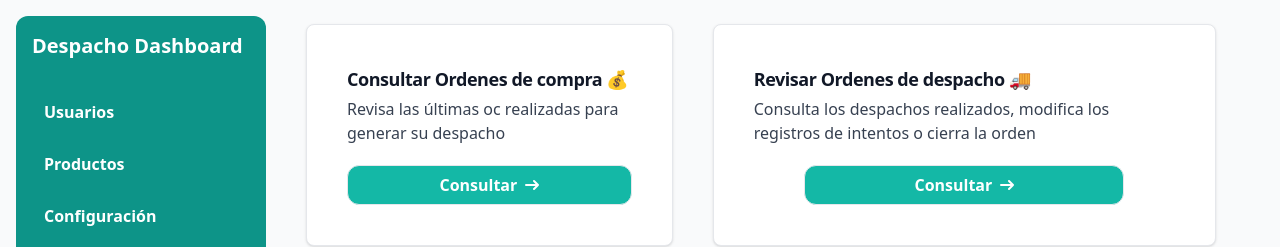
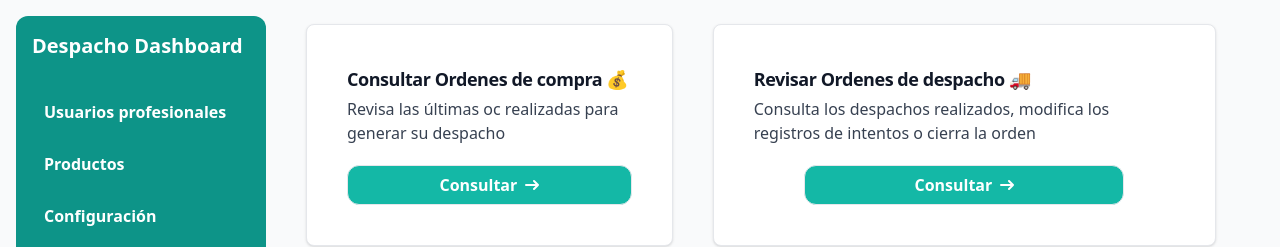
Before and after one commit to Ekkondido/Innovatech, a React (Vite) app in the folder front_despacho/: page / in a window 1280 px wide. Shown: the top 247 px of the page. Built offline with nearby package versions, Linux system fonts and the light colour scheme.

Commit message:
Update Navbar link text to 'Usuarios profesionales'

```diff
--- a/front_despacho/src/componentes/Layouts/Navbar.jsx
+++ b/front_despacho/src/componentes/Layouts/Navbar.jsx
@@ -11,7 +11,7 @@ function Navbar() {
             href="#"
             className="block font-bold py-2 px-3 hover:bg-teal-700 rounded"
           >
-            Usuarios
+            Usuarios profesionales
           </a>
         </li>
         <li>
```
